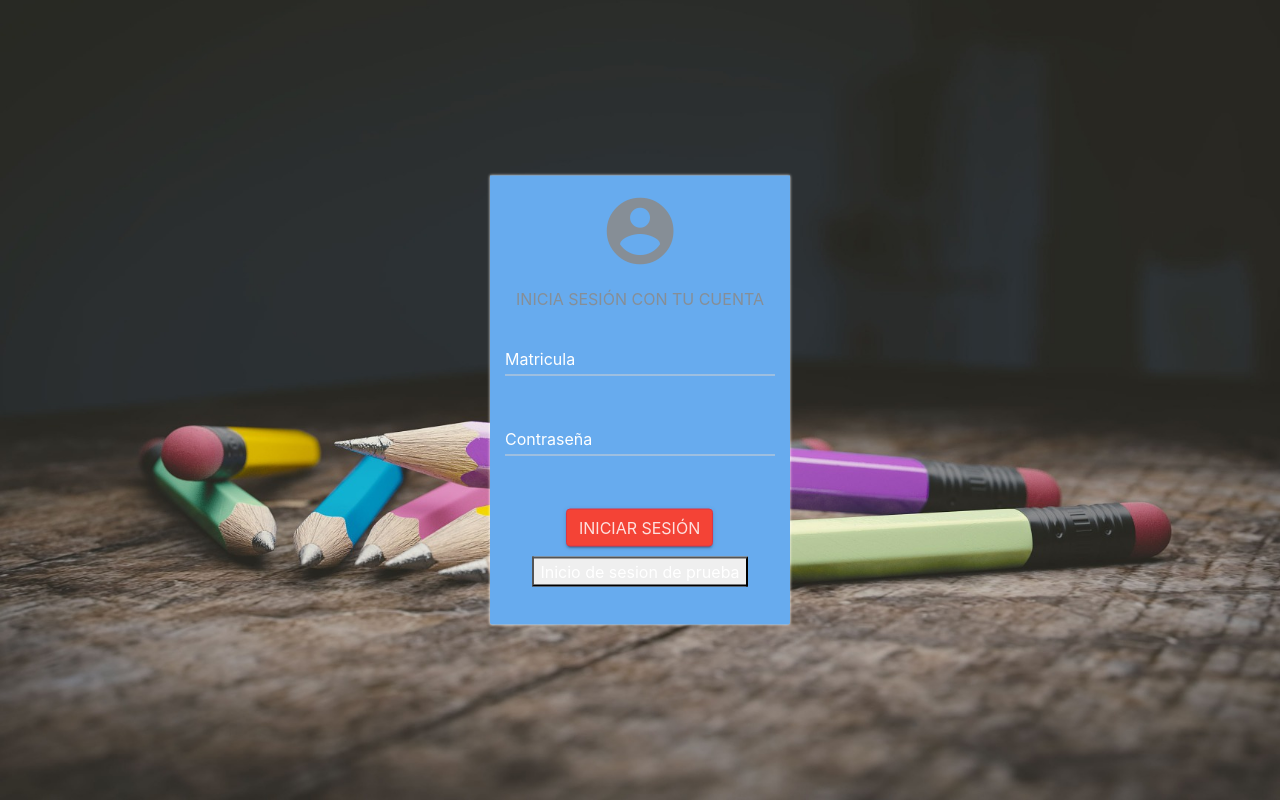
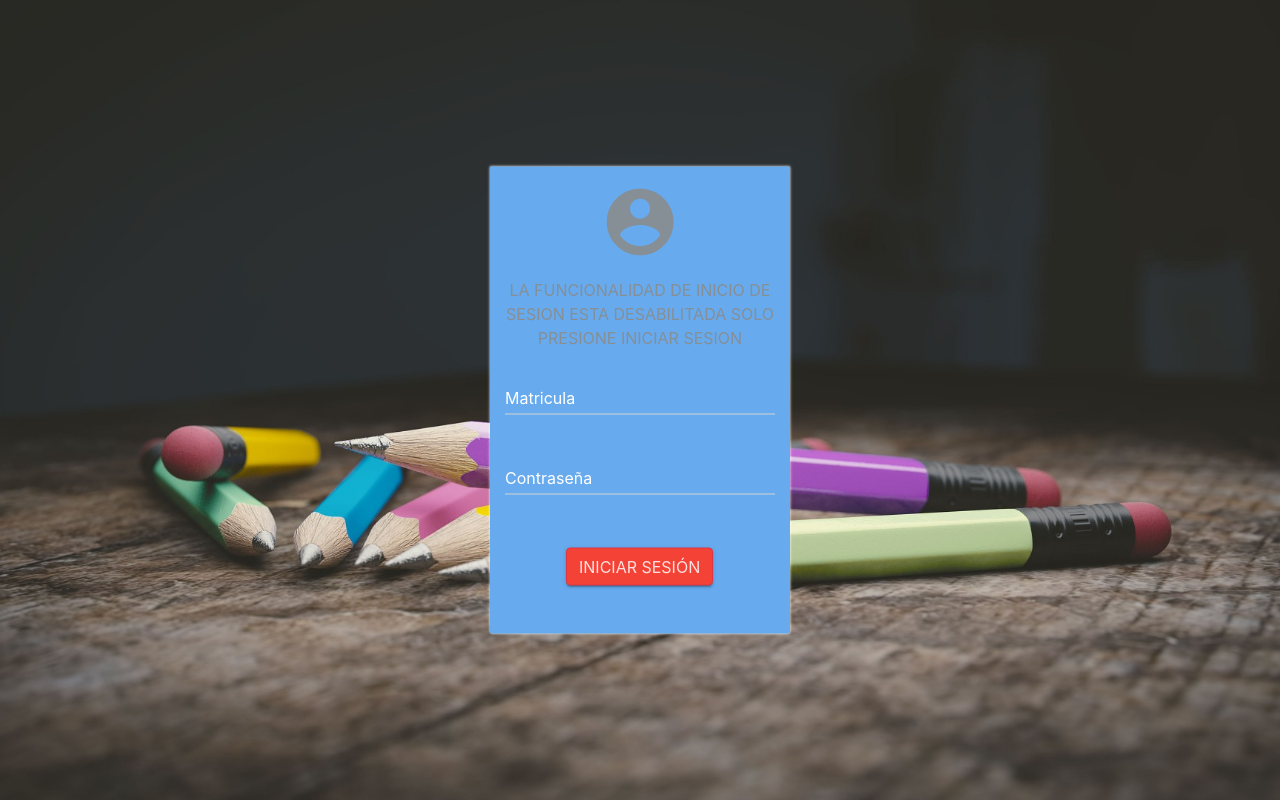
Before and after one commit to NickBers/IBAM, a Django app: page / in a window 1280 px wide. Run offline with Django 3.2, Linux system fonts and the light colour scheme; some libraries are stand-ins or nearby versions.

Commit message:
ejemAzure

```diff
--- a/core/templates/core/base.html
+++ b/core/templates/core/base.html
@@ -56,7 +56,7 @@
 							<a href="{%url 'payment'%}"><i class="zmdi zmdi-money-box zmdi-hc-fw"></i> Registrar un pago</a>
 						</li>
 						<li>
-							<a href="{%url 'orden'%}"><i class="zmdi zmdi-money zmdi-hc-fw"></i> Sacar orden de cobro</a>
+							<a href="{%url 'orden'%}"><i class="zmdi zmdi-money zmdi-hc-fw"></i>Iniciar Sesion</a>
 						</li>
 					</ul>
 				</li>
--- a/core/templates/core/index.html
+++ b/core/templates/core/index.html
@@ -13,7 +13,7 @@
 <body class="cover" style="background-image: url(./assets/img/loginFont.jpg);">
 	<form action="home.html" method="" autocomplete="off" class="full-box logInForm">
 		<p class="text-center text-muted"><i class="zmdi zmdi-account-circle zmdi-hc-5x"></i></p>
-		<p class="text-center text-muted text-uppercase">Inicia sesión con tu cuenta</p>
+		<p class="text-center text-muted text-uppercase">La funcionalidad de inicio de sesion esta desabilitada solo presione iniciar sesion</p>
 		<div class="form-group label-floating">
 		  <label class="control-label" for="matricula">Matricula</label>
 		  <input class="form-control" id="matricula" type="">
@@ -25,8 +25,7 @@
 		  <p class="help-block">Escribe tú contraseña</p>
 		</div>
 		<div class="form-group text-center">
-			<input type="submit" value="Iniciar sesión" class="btn btn-raised btn-danger">
-			<button>Inicio de sesion de prueba</button>
+			<a href="{%url 'orden'%}"  class="btn btn-raised btn-danger">Iniciar sesión</a>
 		</div>
 	</form>
 	<!--====== Scripts -->
--- a/requirements.txt
+++ b/requirements.txt
@@ -1,2 +1,3 @@
 Django>=3.0,<=3.1
 xhtml2pdf==0.2.5
+whitenoise==5.3.0
```
Also changed, not shown: pagos/settings.py (+9 -0 lines).
